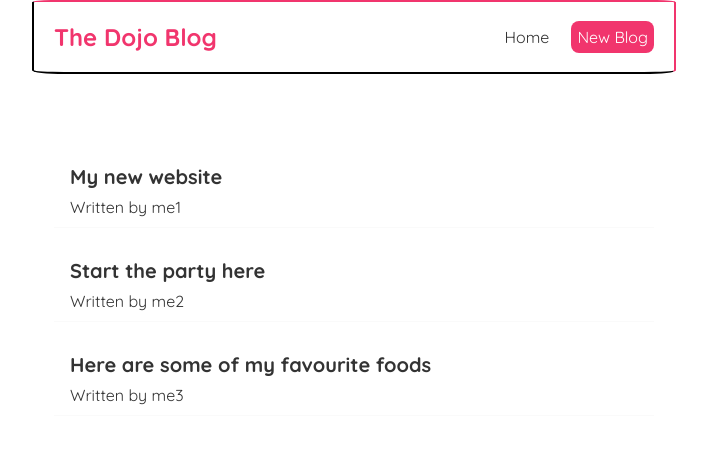
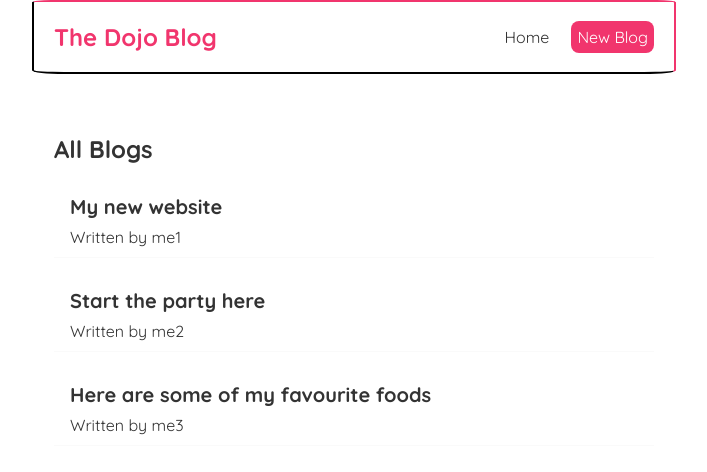
Before and after one commit to lzf834/learn-react, a React (Create React App) app: page /create in a window 1280 px wide. Shown: the top 472 px of the page, without its empty margins (286-993 px from the left). Built offline with nearby package versions, Linux system fonts and the light colour scheme.

Commit message:
Lesson 11 - Props

```diff
--- /dev/null
+++ b/src/BlogList.js
@@ -0,0 +1,19 @@
+const BlogList = ({ blogs, title }) => {
+  //   const blogs = props.blogs;
+  //   const title = props.title;
+
+  return (
+    <div className="blog-list">
+      <h2>{title}</h2>
+
+      {blogs.map((blog) => (
+        <div className="blog-preview" key={blog.id}>
+          <h2>{blog.title}</h2>
+          <p>Written by {blog.author}</p>
+        </div>
+      ))}
+    </div>
+  );
+};
+
+export default BlogList;
--- a/src/Home.js
+++ b/src/Home.js
@@ -1,4 +1,5 @@
 import { useState } from "react";
+import BlogList from "./BlogList";
 
 const Home = () => {
   const [blogs, setBlogs] = useState([
@@ -19,12 +20,7 @@
 
   return (
     <div className="home">
-      {blogs.map((blog) => (
-        <div className="blog-preview" key={blog.id}>
-          <h2>{blog.title}</h2>
-          <p>Written by {blog.author}</p>
-        </div>
-      ))}
+      <BlogList blogs={blogs} title="All Blogs" />
     </div>
   );
 };
```
